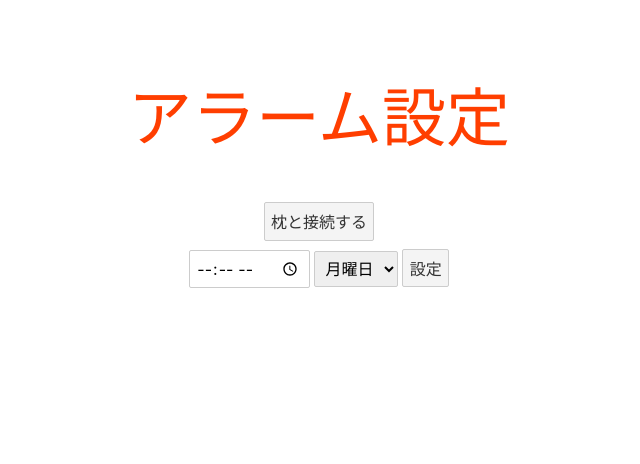
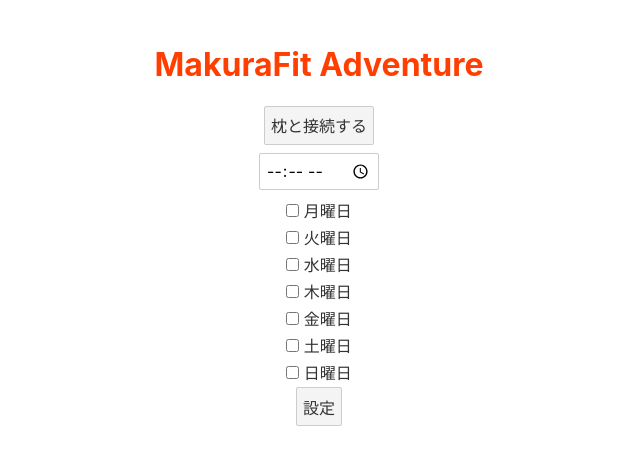
Before and after one commit to cojt12th-pillow/production, a Svelte app in the folder client/svelte-app/: page / in a window 1280 px wide. Shown: the top 464 px of the page, without its empty margins (321-961 px from the left). Built offline with nearby package versions, Linux system fonts and the light colour scheme.

Commit message:
Format client

```diff
--- a/client/svelte-app/src/App.svelte
+++ b/client/svelte-app/src/App.svelte
@@ -2,13 +2,25 @@
   const UUID_UART_SERVICE = '6e400001-b5a3-f393-e0a9-e50e24dcca9e'
   const UUID_TX_CHAR_CHARACTERISTIC = '6e400002-b5a3-f393-e0a9-e50e24dcca9e'
   const UUID_RX_CHAR_CHARACTERISTIC = '6e400003-b5a3-f393-e0a9-e50e24dcca9e'
+
+  let time = null
+  let weekdays = []
+  const weekdayOptions = [
+    { value: 1, text: '月曜日' },
+    { value: 2, text: '火曜日' },
+    { value: 3, text: '水曜日' },
+    { value: 4, text: '木曜日' },
+    { value: 5, text: '金曜日' },
+    { value: 6, text: '土曜日' },
+    { value: 7, text: '日曜日' },
+  ]
 
   let connected = false
   let gatt = null
   let tx = null
   let rx = null
 
-	const sendData = text => rx.writeValue(new TextEncoder().encode(text + '\n'))
+  const sendData = text => rx?.writeValue(new TextEncoder().encode(text + '\n'))
 
   const connectToMicrobit = () => {
     if (!(navigator.bluetooth && navigator.bluetooth.requestDevice)) {
@@ -52,30 +64,24 @@
     })
   }
   const submit = () => {
-			const time = document.getElementById('time').value.replace(':', ',');
-			const weekday = document.getElementById('weekday').value;
+    console.log(time, weekdays)
 
-			sendData(`SET_ALERM:${time},${weekday}`);
+    sendData(`SET_ALERM:${time.replace(':', ',')},${weekdays.join(',')}`)
   }
 </script>
 
 <main>
-	<h1>アラーム設定</h1>
+	<h1>MakuraFit Adventure</h1>
 	<button type="button" on:click={connectToMicrobit}>{ connected ? '切断する' : '枕と接続する' }</button>
-	<form>
-			<div>
-					<input type="time" id="time">
-					<select name="weekday" id="weekday">
-						<option value="1">月曜日</option>
-						<option value="2">火曜日</option>
-						<option value="3">水曜日</option>
-						<option value="4">木曜日</option>
-						<option value="5">金曜日</option>
-						<option value="6">土曜日</option>
-						<option value="7">日曜日</option>
-					</select>
-					<button type="button" on:click={submit}>設定</button>
-			</div>
+	<form on:submit|preventDefault={submit}>
+		<input bind:value={time} type="time">
+		{#each weekdayOptions as option}
+			<label>
+				<input type=checkbox bind:group={weekdays} value={option.value}>
+				{option.text}
+			</label>
+		{/each}
+		<button type="submit">設定</button>
 	</form>
 </main>
 
@@ -89,14 +95,16 @@
 
 	h1 {
 		color: #ff3e00;
-		text-transform: uppercase;
 		font-size: 4em;
-		font-weight: 100;
+		font-weight: bold;
 	}
 
 	@media (min-width: 640px) {
 		main {
-			max-width: none;
+			max-width: 100%;
+		}
+		h1 {
+			font-size: 2em;
 		}
 	}
 </style>
--- a/client/svelte-app/src/main.js
+++ b/client/svelte-app/src/main.js
@@ -1,10 +1,7 @@
 import App from './App.svelte';
 
 const app = new App({
-	target: document.body,
-	props: {
-		name: 'world'
-	}
+	target: document.body
 });
 
 export default app;
```
Lines whose indentation alone changed are shown as unchanged.
